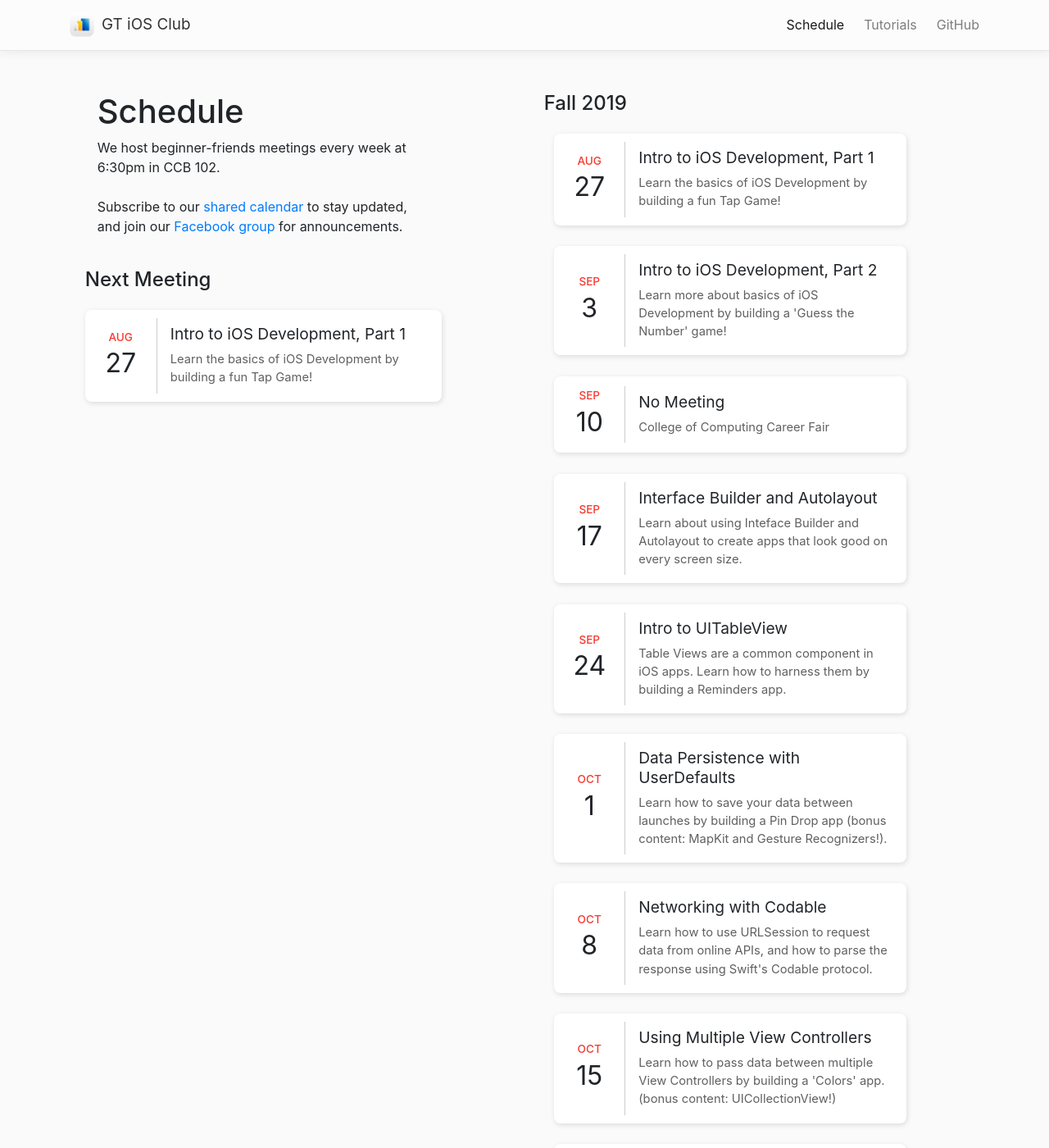
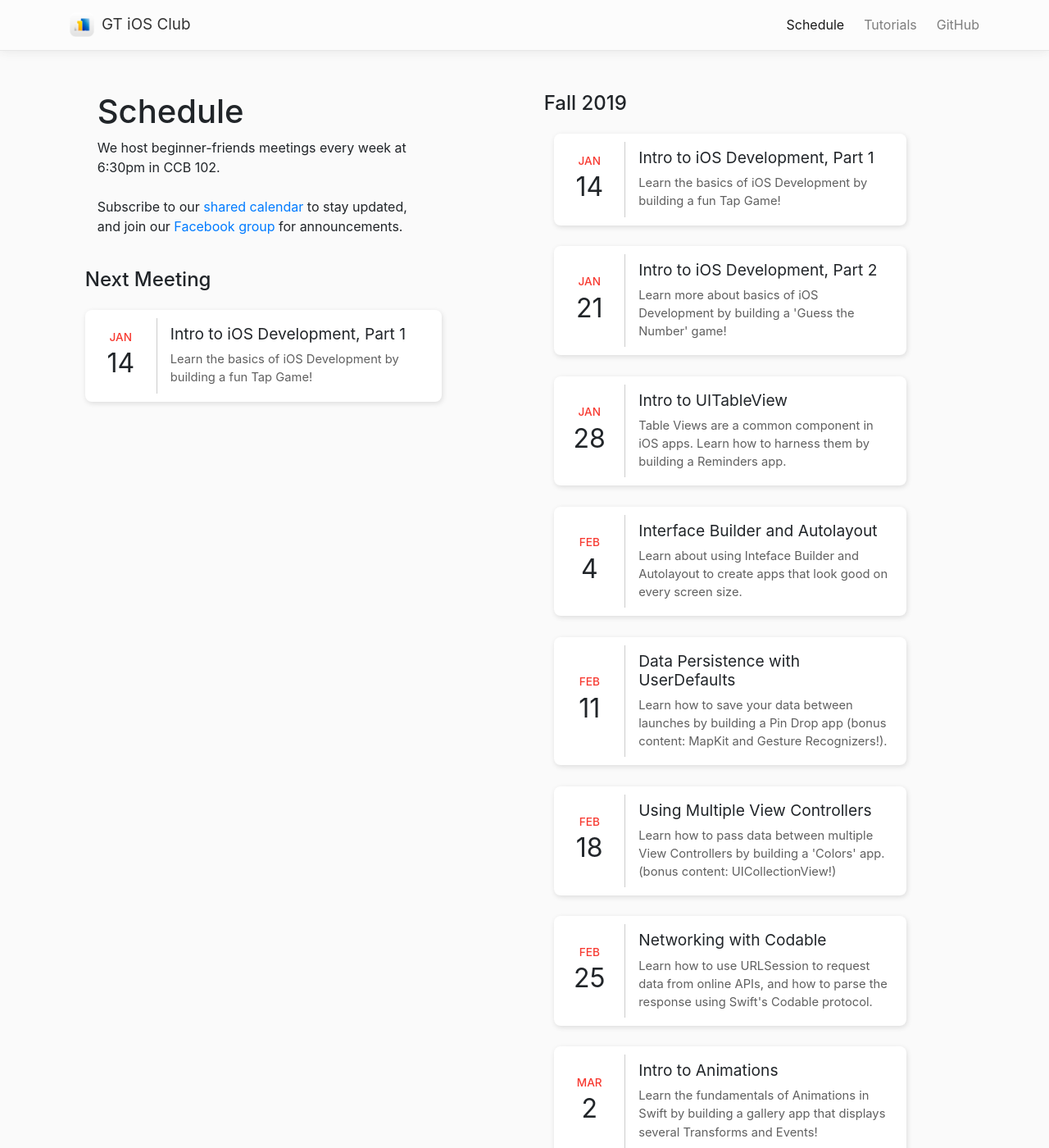
Before and after one commit to gtiosclub/gtios.club, a Jekyll site: the page built from schedule.md, in a window 1280 px wide and 1400 px high. Shown: the whole window at 82% size. Built offline with Jekyll 4.4.1, drawn with Linux system fonts in a browser that asks for light colours; nearby versions of some CDN libraries; comment, search, counter and statistics services are not loaded; some of the changed text lies outside the part shown.

Commit message:
Update current-schedule.json

```diff
--- a/_data/schedules/current-schedule.json
+++ b/_data/schedules/current-schedule.json
@@ -2,86 +2,81 @@
     "semester": "Fall 2019",
     "meetings": [
         {
-            "month": 8,
-            "day": 27,
+            "month": 1,
+            "day": 14,
             "subject": "Intro to iOS Development, Part 1",
             "description": "Learn the basics of iOS Development by building a fun Tap Game!"
         },
         {
-            "month": 9,
-            "day": 3,
+            "month": 1,
+            "day": 21,
             "subject": "Intro to iOS Development, Part 2",
             "description": "Learn more about basics of iOS Development by building a 'Guess the Number' game!"
         },
         {
-            "month": 9,
-            "day": 10,
-            "subject": "No Meeting",
-            "description": "College of Computing Career Fair"
+            "month": 1,
+            "day": 28,
+            "subject": "Intro to UITableView",
+            "description": "Table Views are a common component in iOS apps. Learn how to harness them by building a Reminders app."
         },
         {
-            "month": 9,
-            "day": 17,
+            "month": 2,
+            "day": 4,
             "subject": "Interface Builder and Autolayout",
             "description": "Learn about using Inteface Builder and Autolayout to create apps that look good on every screen size."
         },
         {
-            "month": 9,
-            "day": 24,
-            "subject": "Intro to UITableView",
-            "description": "Table Views are a common component in iOS apps. Learn how to harness them by building a Reminders app."
-        },
-        {
-            "month": 10,
-            "day": 1,
+            "month": 2,
+            "day": 11,
             "subject": "Data Persistence with UserDefaults",
             "description": "Learn how to save your data between launches by building a Pin Drop app (bonus content: MapKit and Gesture Recognizers!)."
         },
         {
-            "month": 10,
-            "day": 8,
-            "subject": "Networking with Codable",
-            "description": "Learn how to use URLSession to request data from online APIs, and how to parse the response using Swift's Codable protocol."
-        },
-        {
-            "month": 10,
-            "day": 15,
+            "month": 2,
+            "day": 18,
             "subject": "Using Multiple View Controllers",
             "description": "Learn how to pass data between multiple View Controllers by building a 'Colors' app. (bonus content: UICollectionView!)"
         },
         {
-            "month": 10,
-            "day": 22,
+            "month": 2,
+            "day": 25,
+            "subject": "Networking with Codable",
+            "description": "Learn how to use URLSession to request data from online APIs, and how to parse the response using Swift's Codable protocol."
+        },
+
+        {
+            "month": 3,
+            "day": 2,
             "subject": "Intro to Animations",
             "description": "Learn the fundamentals of Animations in Swift by building a gallery app that displays several Transforms and Events!"
         },
         {
-            "month": 10,
-            "day": 29,
+            "month": 3,
+            "day": 17,
             "subject": "No Meeting",
             "description": "Spring Break"
         },
         {
-            "month": 11,
-            "day": 5,
+            "month": 3,
+            "day": 24,
             "subject": "Intro to Firebase",
             "description": "Learn how to build a Chat app that uses Firebase's Realtime Database to store data in the cloud."
         },
         {
-            "month": 11,
-            "day": 12,
+            "month": 3,
+            "day": 31,
             "subject": "App Challenge",
             "description": "See if you can use what you have learned to make a News App!"
         },
         {
-            "month": 11,
-            "day": 19,
+            "month": 4,
+            "day": 7,
             "subject": "TBD",
             "description": "Surprise Event"
         },
         {
-            "month": 11,
-            "day": 26,
+            "month": 4,
+            "day": 14,
             "subject": "iOS Demo Day",
             "description": "Stay tuned for more information about our fun end-of-semester event."
         }
```
